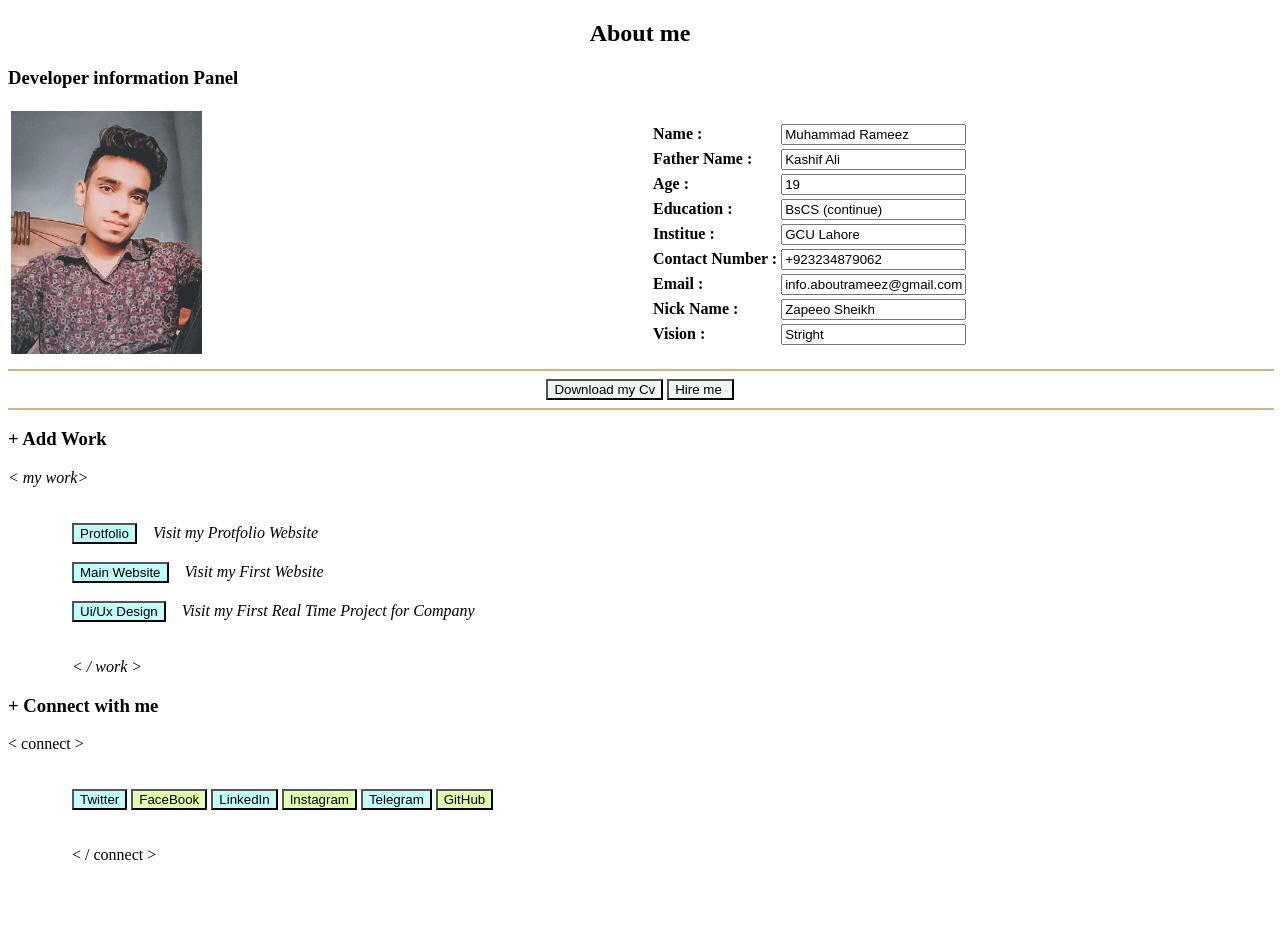
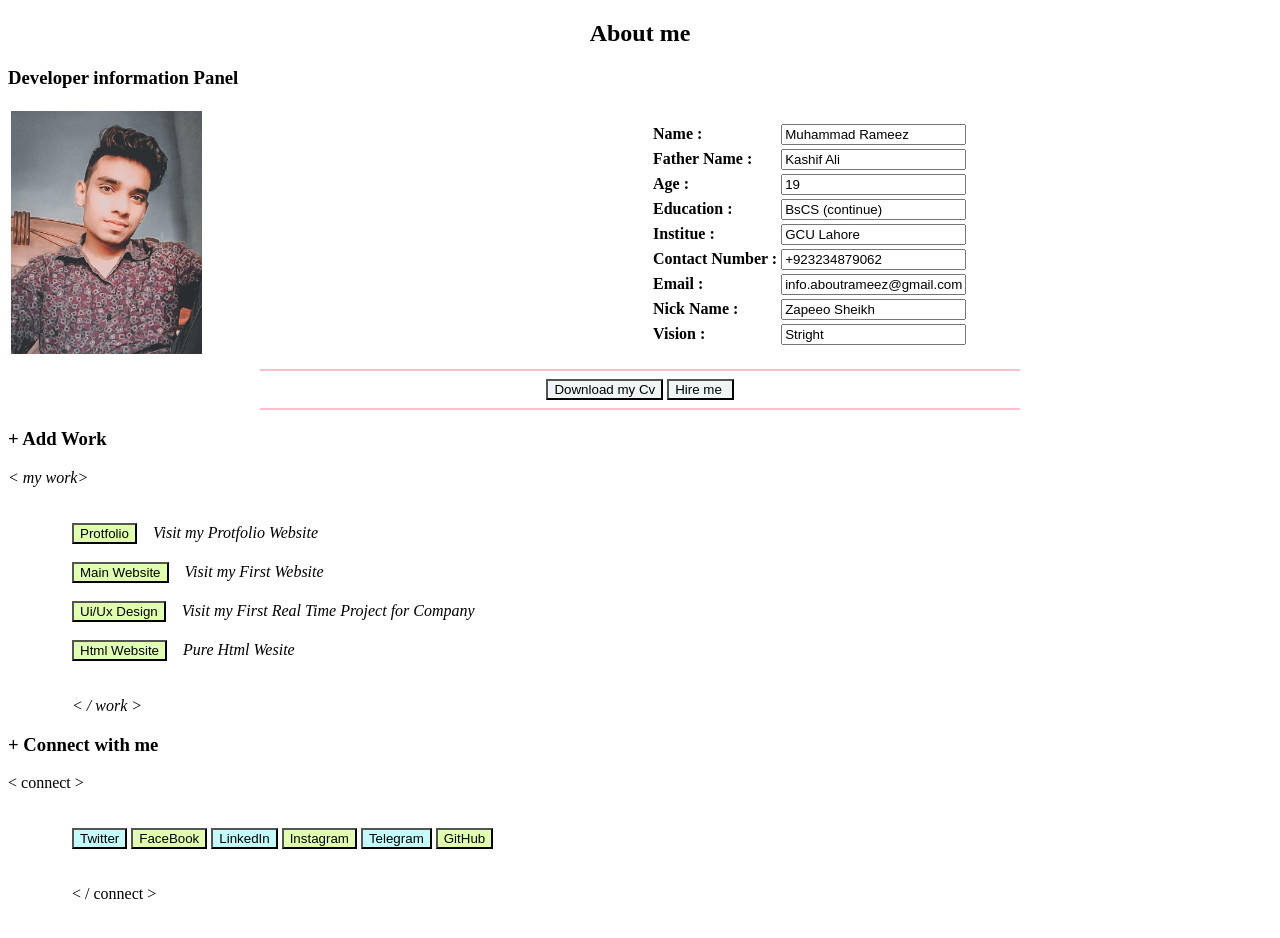
Before and after one commit to ZapeeoSheikh/purelyhtml.github.io, a plain HTML site: page about.html in a window 1280 px wide. Shown: the top 938 px of the page. Drawn offline with Linux system fonts and the light colour scheme.

Commit message:
about.html
One more button and some other minor changes.

```diff
--- a/about.html
+++ b/about.html
@@ -78,13 +78,13 @@
 
     <!-- buttons -->
     <div>
-        <hr width="100%" unshade color="tan" >
+        <hr width="60%" unshade color="pink" >
         <center>
              <a href="https://drive.google.com/file/d/1GiP0tbSLa3NptXEFbYQuP9cwD0cSdw8J/view?usp=drivesdk" > <input type="button" value="Download my Cv" bgcolor="white"
                 style=" background-color: rgb(239, 245, 245)"></a>
             <a href="mailto:muhammadrmz871@gmail.com?subject= Hire You & body= I have checked you work also along with your cv so i would like you to join our community and work with us ">  <input type="button" value="Hire me " bgcolor="white"
                 style=" background-color: rgb(239, 245, 245)"> </a>
-        <hr width="100%" unshade color="tan" >
+        <hr width="60%" unshade color="pink" >
 
 
         </center>
@@ -99,18 +99,22 @@
             < my work>
             <br><br><br>&nbsp;&nbsp;&nbsp;&nbsp;&nbsp;&nbsp;&nbsp;&nbsp;&nbsp;&nbsp;&nbsp;&nbsp;&nbsp;&nbsp;&nbsp; <a href="http://zapeeosheikh.unaux.com/elementor-57/
             "><input type="button" value="Protfolio" bgcolor="white"
-            style=" background-color: rgb(195, 250, 250)" color="white"; ></a> &nbsp;&nbsp; Visit my Protfolio Website
+            style=" background-color: rgb(224, 255, 175)" color="white"; ></a> &nbsp;&nbsp; Visit my Protfolio Website
 
             <br><br>&nbsp;&nbsp;&nbsp;&nbsp;&nbsp;&nbsp;&nbsp;&nbsp;&nbsp;&nbsp;&nbsp;&nbsp;&nbsp;&nbsp;&nbsp;
             <a href="https://birdsshelterlahore.000webhostapp.com/
             "><input type="button" value="Main Website" bgcolor="white"
-            style=" background-color: rgb(195, 250, 250)" color="white"; ></a> &nbsp;&nbsp; Visit my First Website
+            style=" background-color: rgb(224, 255, 175)" color="white"; ></a> &nbsp;&nbsp; Visit my First Website
 
             <br><br>&nbsp;&nbsp;&nbsp;&nbsp;&nbsp;&nbsp;&nbsp;&nbsp;&nbsp;&nbsp;&nbsp;&nbsp;&nbsp;&nbsp;&nbsp;
             <a href="https://www.figma.com/file/EgJjUuhcUrLeZZG1d05bvK/3rd-Try-of-Carrus-HR-design?node-id=0%3A1
             "><input type="button" value="Ui/Ux Design" bgcolor="white"
-            style=" background-color: rgb(195, 250, 250)" color="white"; ></a> &nbsp;&nbsp; Visit my First Real Time Project for Company
+            style=" background-color: rgb(224, 255, 175)" color="white"; ></a> &nbsp;&nbsp; Visit my First Real Time Project for Company
 
+            <br><br>&nbsp;&nbsp;&nbsp;&nbsp;&nbsp;&nbsp;&nbsp;&nbsp;&nbsp;&nbsp;&nbsp;&nbsp;&nbsp;&nbsp;&nbsp;
+            <a href="https://beingaravian.github.io/purelyhtml.github.io/
+            "><input type="button" value="Html Website" bgcolor="white"
+            style=" background-color: rgb(224, 255, 175)" color="white"; ></a> &nbsp;&nbsp; Pure Html Wesite
 
             <br><br><br>&nbsp;&nbsp;&nbsp;&nbsp;&nbsp;&nbsp;&nbsp;&nbsp;&nbsp;&nbsp;&nbsp;&nbsp;&nbsp;&nbsp;&nbsp;
            < / work >
```
